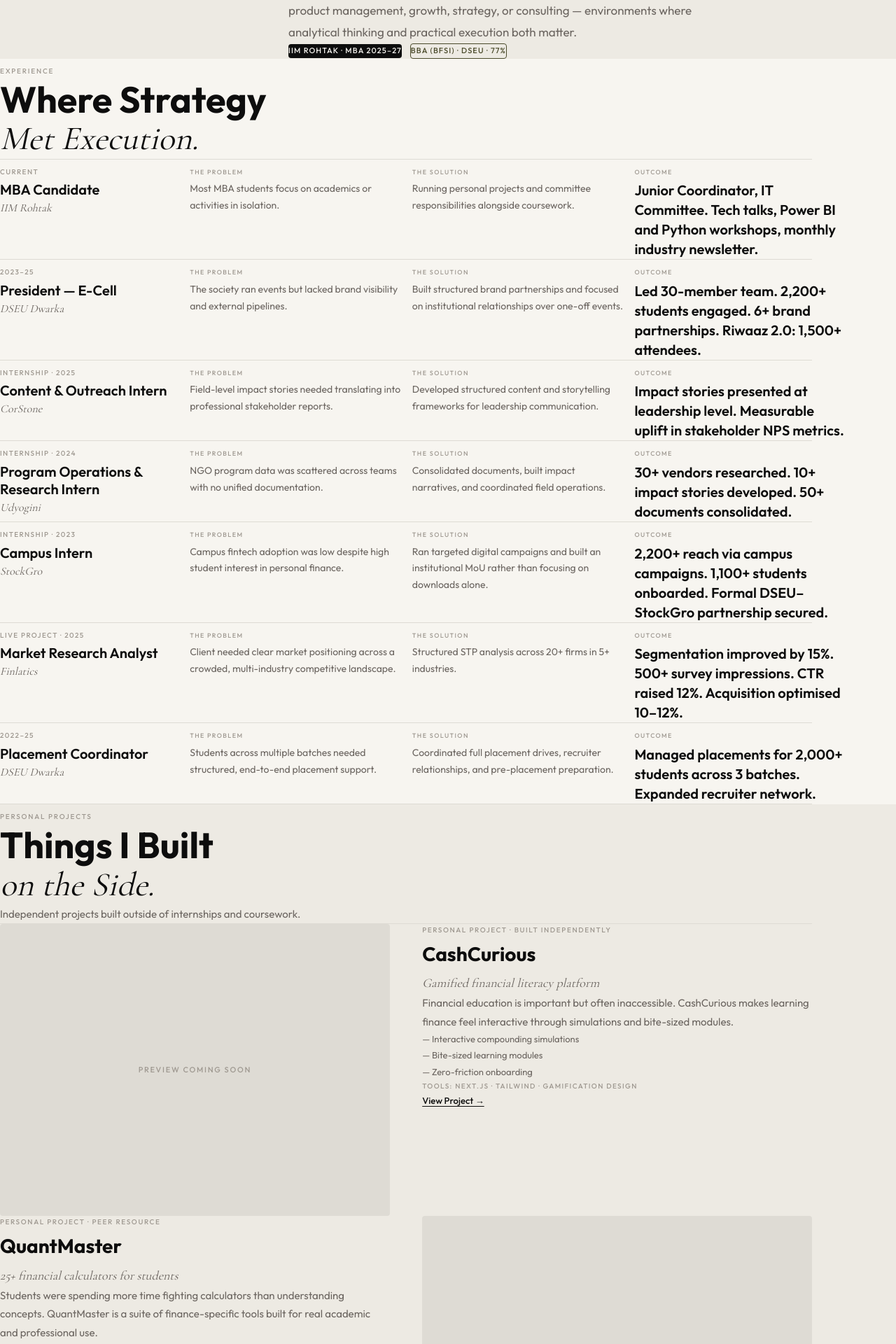
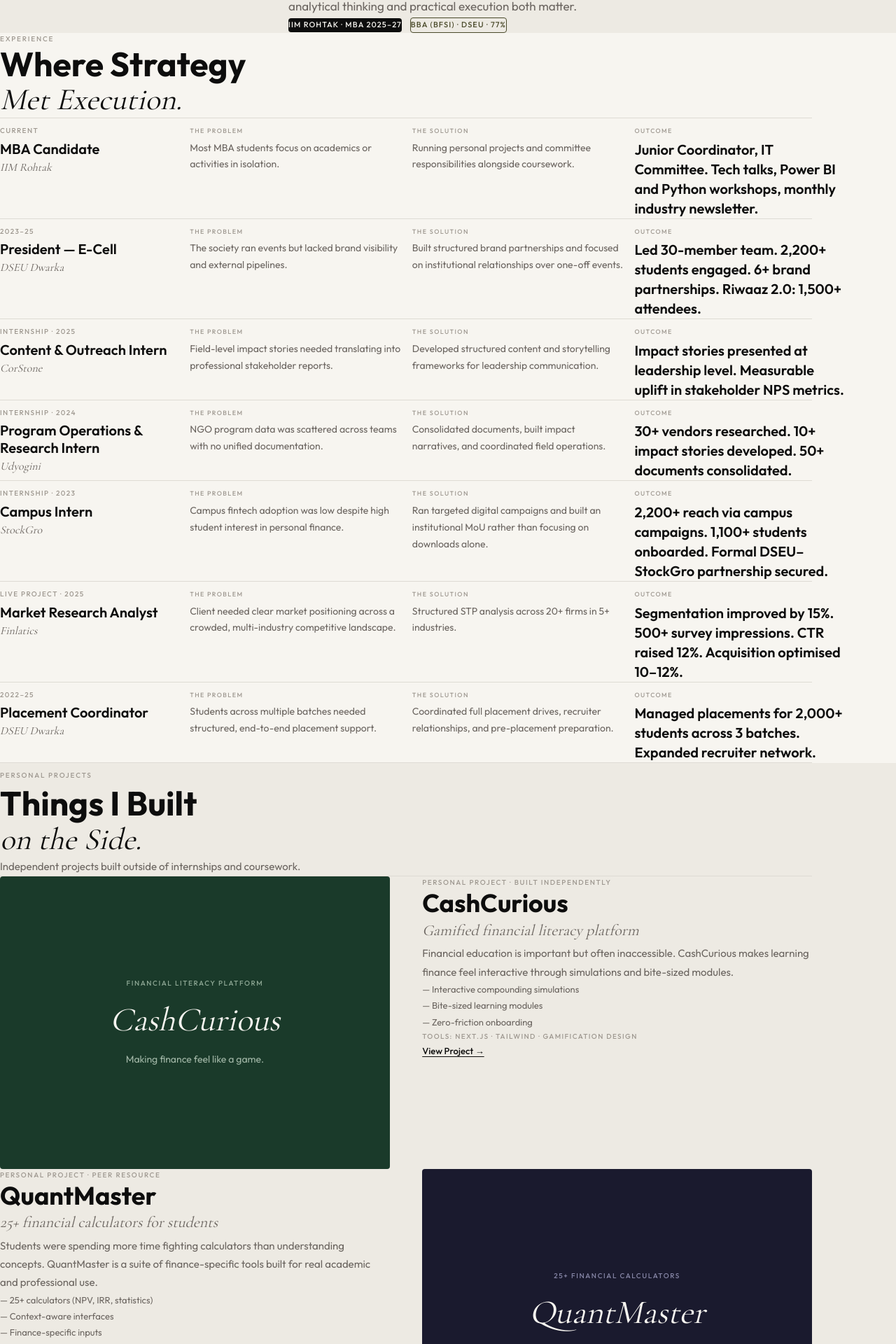
Before and after one commit to Robingautam1/Portfolio-updated, a Next.js app: page / in a window 1280 px wide. Shown: the part 861-2781 px from the top of the page at 70% size. Built offline with nearby package versions, Linux system fonts and the light colour scheme.

Commit message:
style: apply 8 targeted visual fixes (layout, spacing, heading sizes, fallbacks)

```diff
--- a/src/components/AgencyBar.tsx
+++ b/src/components/AgencyBar.tsx
@@ -1,7 +1,8 @@
 export default function AgencyBar() {
     return (
         <section className="bg-[#EDEAE3] border-t border-b border-[#DEDBD4]">
-            <div className="max-w-[1160px] mx-auto px-6 md:px-12 py-9 flex flex-col sm:flex-row items-start sm:items-center justify-between gap-4">
+            {/* ── Fix 1 & 3: Proper container padding and vertical spacing ── */}
+            <div className="max-w-[1160px] mx-auto px-5 md:px-12 py-[48px] md:py-[64px] flex flex-col sm:flex-row items-start sm:items-center justify-between gap-4">
                 <p className="text-[15px] text-[#6B6560]" style={{ fontFamily: "var(--font-sans)" }}>
                     Also building robingautam.in — strategy, product, and systems work for
                     founders who need both thinking and execution.
--- a/src/components/ExperienceSection.tsx
+++ b/src/components/ExperienceSection.tsx
@@ -68,21 +68,21 @@
 
 export default function ExperienceSection() {
     return (
-        <section id="experience" className="bg-[#F7F5F0] py-[120px]">
-            <div className="max-w-[1160px] mx-auto px-6 md:px-12">
-                {/* ── Section heading ── */}
+        <section id="experience" className="bg-[#F7F5F0] py-[60px] md:py-[96px]">
+            <div className="max-w-[1160px] mx-auto px-5 md:px-12">
+                {/* ── Section heading — Fix 6: label 16px above heading, 48px margin-bottom ── */}
                 <motion.div
                     initial="hidden"
                     whileInView="visible"
                     viewport={{ once: true, margin: "-80px" }}
                     variants={fadeUp}
-                    className="mb-8"
+                    className="mb-12"
                 >
-                    <span className="label-editorial">EXPERIENCE</span>
-                    <h2 className="heading-primary text-[36px] sm:text-[52px] mt-4" style={{ fontFamily: "var(--font-sans)" }}>
+                    <span className="label-editorial block mb-4">EXPERIENCE</span>
+                    <h2 className="heading-primary text-[32px] md:text-[48px]" style={{ fontFamily: "var(--font-sans)" }}>
                         Where Strategy
                     </h2>
-                    <p className="heading-italic text-[34px] sm:text-[48px]" style={{ fontFamily: "var(--font-serif)" }}>
+                    <p className="heading-italic text-[30px] md:text-[44px]" style={{ fontFamily: "var(--font-serif)" }}>
                         Met Execution.
                     </p>
                 </motion.div>
@@ -105,7 +105,7 @@
                                 <span className="text-[10px] font-medium uppercase tracking-[0.14em] text-[#9E9890]" style={{ fontFamily: "var(--font-sans)" }}>
                                     {exp.date}
                                 </span>
-                                <div className="text-[20px] font-semibold text-[#0D0D0D] mt-2 leading-tight" style={{ fontFamily: "var(--font-sans)" }}>
+                                <div className="text-[18px] md:text-[20px] font-semibold text-[#0D0D0D] mt-2 leading-tight" style={{ fontFamily: "var(--font-sans)" }}>
                                     {exp.role}
                                 </div>
                                 <div className="text-[16px] italic text-[#6B6560] mt-1" style={{ fontFamily: "var(--font-serif)" }}>
@@ -133,18 +133,18 @@
                                 </p>
                             </div>
 
-                            {/* Col 4 — Outcome */}
+                            {/* Col 4 — Outcome — Fix 2: 20px desktop */}
                             <div>
                                 <span className="text-[9px] font-medium uppercase tracking-[0.16em] text-[#9E9890]" style={{ fontFamily: "var(--font-sans)" }}>
                                     OUTCOME
                                 </span>
-                                <p className="text-[20px] font-semibold text-[#0D0D0D] leading-[1.4] mt-[10px]" style={{ fontFamily: "var(--font-sans)" }}>
+                                <p className="text-[18px] md:text-[20px] font-semibold text-[#0D0D0D] leading-[1.4] mt-[10px]" style={{ fontFamily: "var(--font-sans)" }}>
                                     {exp.outcome}
                                 </p>
                             </div>
                         </div>
 
-                        {/* Mobile: Role + Outcome only */}
+                        {/* Mobile: Role + Outcome only — Fix 2: 18px mobile */}
                         <div className="md:hidden py-10 border-b border-[#DEDBD4]">
                             <span className="text-[10px] font-medium uppercase tracking-[0.14em] text-[#9E9890]" style={{ fontFamily: "var(--font-sans)" }}>
                                 {exp.date}
@@ -156,7 +156,7 @@
                                 {exp.org}
                             </div>
                             <hr className="divider my-4" />
-                            <p className="text-[16px] font-semibold text-[#0D0D0D] leading-[1.4]" style={{ fontFamily: "var(--font-sans)" }}>
+                            <p className="text-[18px] font-semibold text-[#0D0D0D] leading-[1.4]" style={{ fontFamily: "var(--font-sans)" }}>
                                 {exp.outcome}
                             </p>
                         </div>
--- a/src/components/WorkSection.tsx
+++ b/src/components/WorkSection.tsx
@@ -20,10 +20,9 @@
             "Zero-friction onboarding",
         ],
         tools: "NEXT.JS · TAILWIND · GAMIFICATION DESIGN",
-        link: "#",
+        link: "https://cash-curious.vercel.app",
         linkLabel: "View Project →",
-        cardBg: "#DEDBD4",
-        cardContent: null,
+        cardType: "cashcurious",
     },
     {
         type: "PERSONAL PROJECT · PEER RESOURCE",
@@ -37,10 +36,9 @@
             "Finance-specific inputs",
         ],
         tools: "NEXT.JS · JAVASCRIPT · FINANCIAL MODELLING",
-        link: "#",
+        link: "https://robingautam1.github.io/quantmaster-site/",
         linkLabel: "View Project →",
-        cardBg: "#DEDBD4",
-        cardContent: null,
+        cardType: "quantmaster",
     },
     {
         type: "LIVE PROJECT · FINLATICS PROGRAMME · 2025",
@@ -56,10 +54,67 @@
         tools: "MARKET RESEARCH · STP ANALYSIS · EXCEL",
         link: "#",
         linkLabel: "View Case Study →",
-        cardBg: "#2C2C24",
-        cardContent: "finlatics",
+        cardType: "finlatics",
     },
 ];
+
+/* ── Custom Cards for Fix 5 ── */
+
+function CashCuriousCard() {
+    return (
+        <div
+            className="w-full rounded-[4px] flex flex-col items-center justify-center p-8 text-center"
+            style={{ aspectRatio: "4/3", backgroundColor: "#1a3a2a" }}
+        >
+            <span
+                className="text-[10px] font-medium uppercase tracking-[0.16em] text-[#8fa996]"
+                style={{ fontFamily: "var(--font-sans)" }}
+            >
+                FINANCIAL LITERACY PLATFORM
+            </span>
+            <h3
+                className="text-[48px] italic text-[#F7F5F0] mt-4"
+                style={{ fontFamily: "var(--font-serif)", fontWeight: 400 }}
+            >
+                CashCurious
+            </h3>
+            <p
+                className="text-[14px] text-[#A3B8A8] mt-3 max-w-[280px]"
+                style={{ fontFamily: "var(--font-sans)" }}
+            >
+                Making finance feel like a game.
+            </p>
+        </div>
+    );
+}
+
+function QuantMasterCard() {
+    return (
+        <div
+            className="w-full rounded-[4px] flex flex-col items-center justify-center p-8 text-center"
+            style={{ aspectRatio: "4/3", backgroundColor: "#1a1a2e" }}
+        >
+            <span
+                className="text-[10px] font-medium uppercase tracking-[0.16em] text-[#8686a6]"
+                style={{ fontFamily: "var(--font-sans)" }}
+            >
+                25+ FINANCIAL CALCULATORS
+            </span>
+            <h3
+                className="text-[48px] italic text-[#F7F5F0] mt-4"
+                style={{ fontFamily: "var(--font-serif)", fontWeight: 400 }}
+            >
+                QuantMaster
+            </h3>
+            <p
+                className="text-[14px] text-[#9393B3] mt-3 max-w-[280px]"
+                style={{ fontFamily: "var(--font-sans)" }}
+            >
+                From NPV to statistics — all in one place.
+            </p>
+        </div>
+    );
+}
 
 function FinlaticsCard() {
     return (
@@ -102,22 +157,6 @@
     );
 }
 
-function PlaceholderCard({ bg }: { bg: string }) {
-    return (
-        <div
-            className="w-full rounded-[4px] flex items-center justify-center"
-            style={{ aspectRatio: "4/3", backgroundColor: bg }}
-        >
-            <span
-                className="text-[11px] font-medium uppercase tracking-[0.16em] text-[#9E9890]"
-                style={{ fontFamily: "var(--font-sans)" }}
-            >
-                PREVIEW COMING SOON
-            </span>
-        </div>
-    );
-}
-
 function ProjectText({
     project,
 }: {
@@ -128,10 +167,11 @@
             <span className="text-[10px] font-medium uppercase tracking-[0.16em] text-[#9E9890]" style={{ fontFamily: "var(--font-sans)" }}>
                 {project.type}
             </span>
-            <h3 className="text-[28px] font-bold text-[#0D0D0D] mt-3" style={{ fontFamily: "var(--font-sans)" }}>
+            {/* ── Heading size scaled ── */}
+            <h3 className="text-[28px] md:text-[36px] font-bold text-[#0D0D0D] mt-3 leading-[1.1]" style={{ fontFamily: "var(--font-sans)" }}>
                 {project.name}
             </h3>
-            <p className="text-[18px] italic text-[#6B6560] mt-1" style={{ fontFamily: "var(--font-serif)" }}>
+            <p className="text-[18px] md:text-[22px] italic text-[#6B6560] mt-1" style={{ fontFamily: "var(--font-serif)" }}>
                 {project.descriptor}
             </p>
             <p className="text-[15px] font-normal text-[#6B6560] leading-[1.75] mt-5" style={{ fontFamily: "var(--font-sans)" }}>
@@ -149,6 +189,8 @@
             </p>
             <a
                 href={project.link}
+                target={project.link !== "#" ? "_blank" : "_self"}
+                rel={project.link !== "#" ? "noopener noreferrer" : ""}
                 className="text-[13px] font-medium text-[#0D0D0D] underline underline-offset-[3px] mt-5 inline-block hover:text-[#4A4A2A] transition-colors"
                 style={{ fontFamily: "var(--font-sans)" }}
             >
@@ -160,8 +202,10 @@
 
 export default function WorkSection() {
     return (
-        <section id="work" className="bg-[#EDEAE3] py-[120px]">
-            <div className="max-w-[1160px] mx-auto px-6 md:px-12">
+        /* ── Fix 3: 96px/60px padding, Fix 7: Linen background ── */
+        <section id="work" className="bg-[#EDEAE3] py-[60px] md:py-[96px]">
+            {/* ── Fix 1: 48px/20px side padding ── */}
+            <div className="max-w-[1160px] mx-auto px-5 md:px-12">
                 {/* ── Heading ── */}
                 <motion.div
                     initial="hidden"
@@ -171,10 +215,11 @@
                     className="mb-4"
                 >
                     <span className="label-editorial">PERSONAL PROJECTS</span>
-                    <h2 className="heading-primary text-[36px] sm:text-[52px] mt-4" style={{ fontFamily: "var(--font-sans)" }}>
+                    {/* ── Fix 2: 48px/32px heading, 44px/30px italic ── */}
+                    <h2 className="heading-primary text-[32px] md:text-[48px] mt-4" style={{ fontFamily: "var(--font-sans)" }}>
                         Things I Built
                     </h2>
-                    <p className="heading-italic text-[34px] sm:text-[48px]" style={{ fontFamily: "var(--font-serif)" }}>
+                    <p className="heading-italic text-[30px] md:text-[44px]" style={{ fontFamily: "var(--font-serif)" }}>
                         on the Side.
                     </p>
                     <p className="text-[15px] text-[#6B6560] mt-4" style={{ fontFamily: "var(--font-sans)" }}>
@@ -182,17 +227,17 @@
                     </p>
                 </motion.div>
 
-                <hr className="divider my-12" />
+                {/* ── Fix 3: divider margin ── */}
+                <hr className="divider my-10 md:my-16" />
 
                 {/* ── Project rows ── */}
                 {projects.map((project, i) => {
                     const isReversed = i % 2 === 1;
-                    const visual =
-                        project.cardContent === "finlatics" ? (
-                            <FinlaticsCard />
-                        ) : (
-                            <PlaceholderCard bg={project.cardBg} />
-                        );
+
+                    let visual;
+                    if (project.cardType === "cashcurious") visual = <CashCuriousCard />;
+                    else if (project.cardType === "quantmaster") visual = <QuantMasterCard />;
+                    else visual = <FinlaticsCard />;
 
                     return (
                         <motion.div
@@ -201,7 +246,7 @@
                             whileInView="visible"
                             viewport={{ once: true, margin: "-60px" }}
                             variants={fadeUp}
-                            className={`grid grid-cols-1 lg:grid-cols-2 gap-8 lg:gap-[4%] ${i > 0 ? "mt-20" : ""
+                            className={`grid grid-cols-1 lg:grid-cols-2 gap-8 lg:gap-[4%] ${i > 0 ? "mt-16 md:mt-24" : ""
                                 } ${isReversed ? "lg:direction-rtl" : ""}`}
                         >
                             <div className={`${isReversed ? "lg:order-2" : "lg:order-1"}`}>
```
Also changed, not shown: src/components/AboutSection.tsx (+4 -4 lines), src/components/ContactFooter.tsx (+10 -10 lines), src/components/HeroSection.tsx (+23 -17 lines), src/components/ToolkitSection.tsx (+5 -5 lines).
